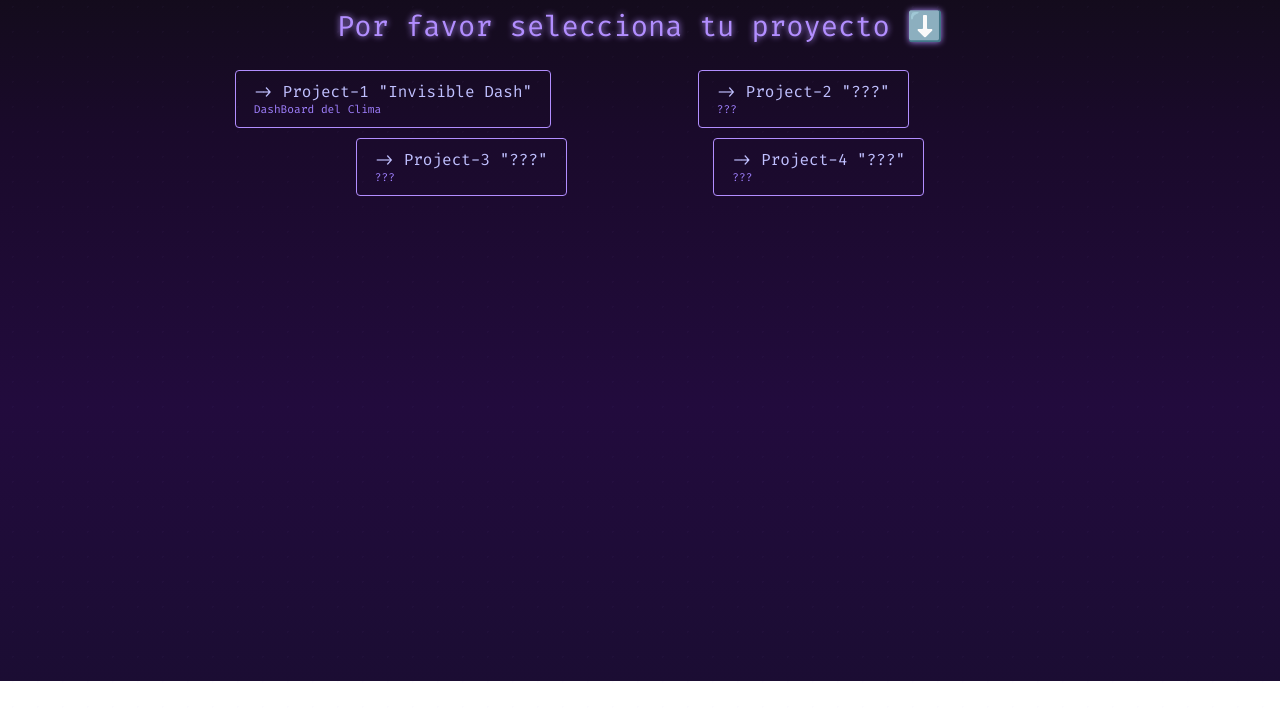
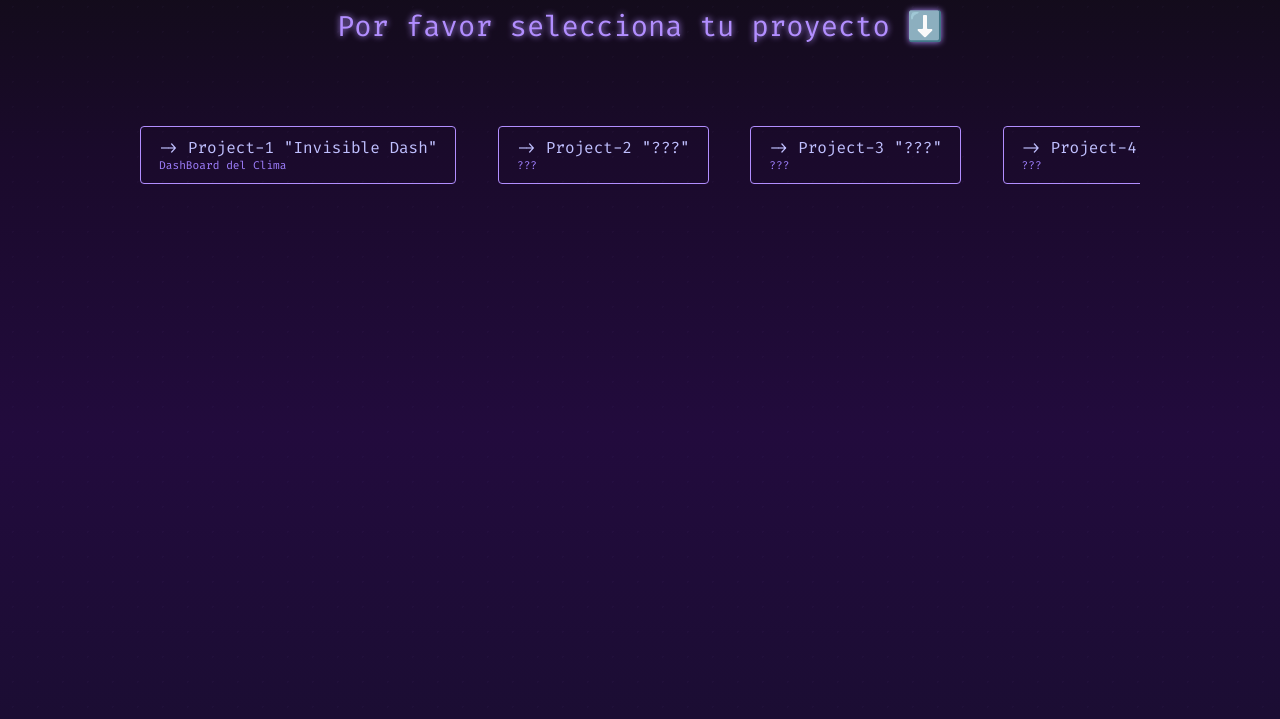
Before and after one commit to BugsReaper/Hidden-Lab, a plain HTML site: page index.html in a window 1280 px wide. Shown: the part 141-860 px from the top of the page. Before the commit the page ends 822 px from the top, so only its background shows below. Drawn offline with Linux system fonts and the light colour scheme; sample sign-in values are in the browser's storage.

Commit message:
Update style.css

```diff
--- a/css/style.css
+++ b/css/style.css
@@ -52,11 +52,27 @@ body {
 /* ===================== Lista de proyectos ===================== */
 .project-list {
   display: flex;
+  flex-direction: row;       /* asegura fila horizontal */
   align-items: center;
-  justify-content: center;
-  gap: 10px;
-  margin-bottom: 20px;
-  flex-wrap: wrap;
+  justify-content: flex-start; /* todos alineados a la izquierda */
+  gap: 15px;                 /* espacio entre botones */
+  flex-wrap: nowrap;          /* evita que los botones se bajen de fila */
+  overflow-x: auto;           /* si hay muchos botones, permite scroll horizontal */
+  padding: 10px 0;            /* un poco de padding arriba y abajo */
+}
+
+/* opcional: quitar scrollbar feo y dejar solo para scroll con scroll suave */
+.project-list::-webkit-scrollbar {
+  height: 6px;
+}
+
+.project-list::-webkit-scrollbar-thumb {
+  background-color: #6a0dad;
+  border-radius: 3px;
+}
+
+.project-list::-webkit-scrollbar-track {
+  background: transparent;
 }
 
 .project-btn {
```
